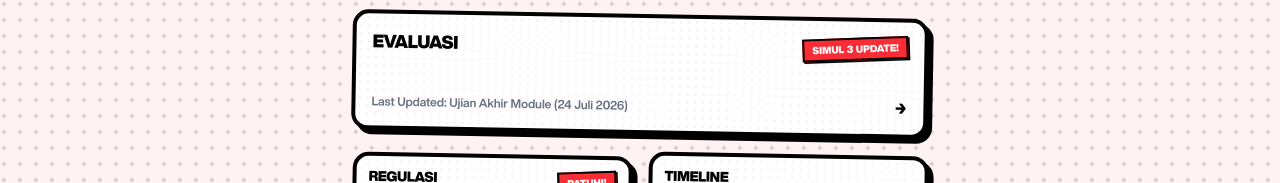
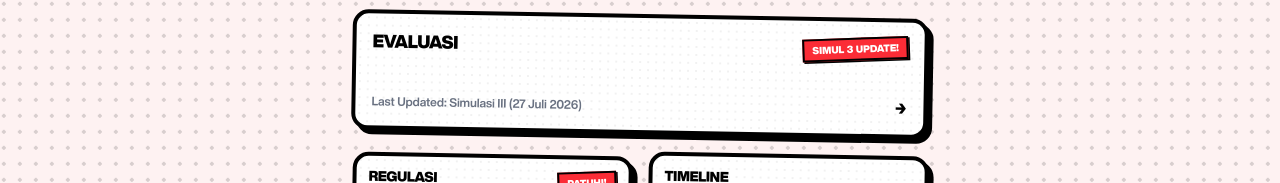
Before and after one commit to DherylC/evaluasi-module, a React (Vite) app: page / in a window 1280 px wide. Shown: the part 288-471 px from the top of the page. Built offline with nearby package versions, Linux system fonts and the light colour scheme; no server answers.

Commit message:
Updated Last Update on homepage

```diff
--- a/src/pages/Homepage.jsx
+++ b/src/pages/Homepage.jsx
@@ -74,7 +74,7 @@ export default function HomePage() {
                             link="/evaluations"
                             rotate="rotate-1"
                             isWide
-                            desc="Last Updated: Ujian Akhir Module (24 Juli 2026)"
+                            desc="Last Updated: Simulasi III (27 Juli 2026)"
                         />
                     </div>
 
```
